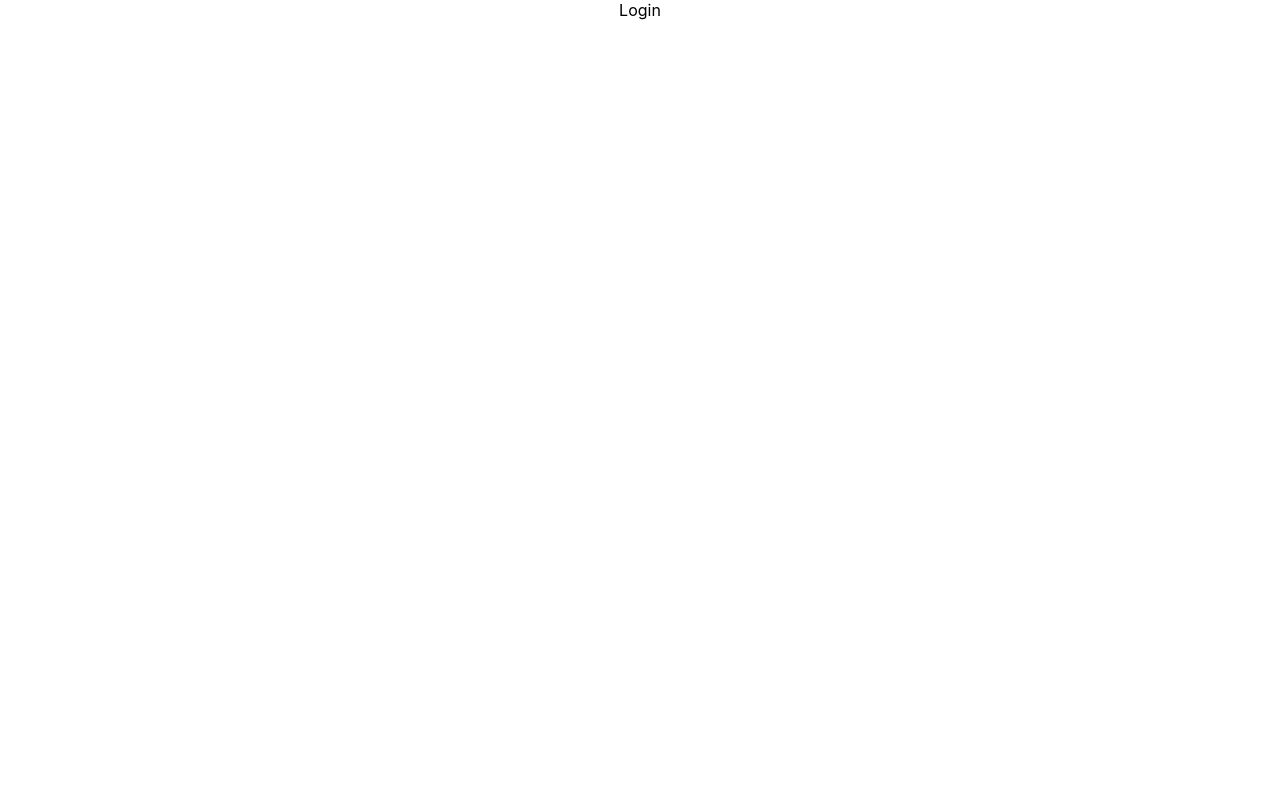
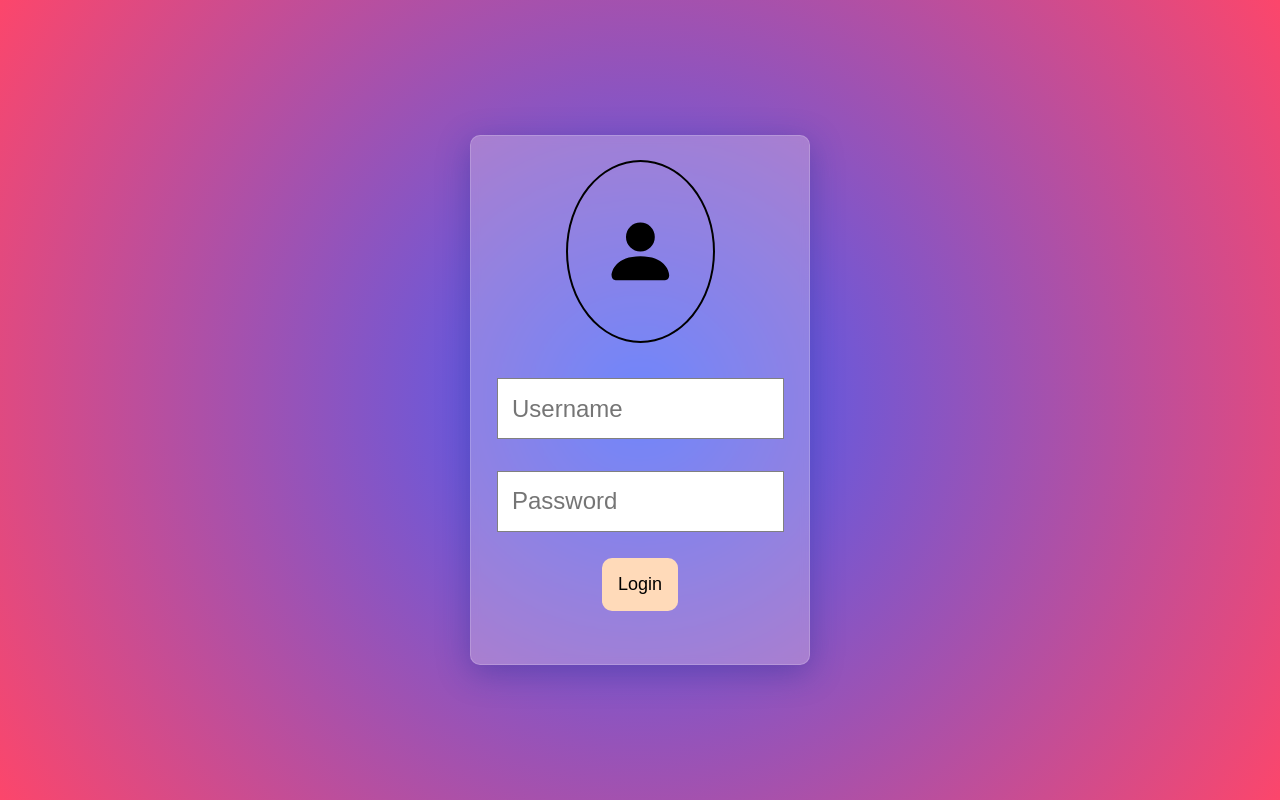
Before and after one commit to sidd-bash/MentorShala2, a React (Create React App) app: page /login in a window 1280 px wide. Built offline with nearby package versions, Linux system fonts and the light colour scheme.

Commit message:
Basic Login Added

```diff
--- a/src/App.js
+++ b/src/App.js
@@ -14,7 +14,7 @@ function App() {
           <Route path="/" element={<Homepage/>}/>
           <Route path="/login" element={<Login/>}/>
           <Route path="/register" element={<Register/>}/>
-          <Route path="/mainpage" element={<MainPage/>}/>
+          <Route path="/main" element={<MainPage/>}/>
           <Route path="/admin" element={<Admin/>}/>
         </Routes>
 
--- a/src/components/HomePage/Homepage.css
+++ b/src/components/HomePage/Homepage.css
@@ -29,6 +29,10 @@
     color:white;
     cursor: pointer;
 }
+.buttons > button > Link{
+    text-decoration: none;
+    color:white;
+}
 .logo{
     width:80px;
 }
@@ -42,25 +46,26 @@
     padding-left:0 10vw;
 }
 .section2 > h1{
-    width: 30vw;
-    font-size: 5vw;
+    width: 80vw;
+    font-size: 3rem;
     /* color: #1434A4; */
-    margin: 0 10vw;
+    margin: 10vw 10vw;
     /* border:2px solid black; */
 }
-.section2 > img{
-
-    width: 2vw;
-    height: 5vw;
+.homepageimage > img{
+    object-fit: contain;
+    width: 100%;
     /* border:2px solid black; */
 }
 .homepageimage{
-    width: 30%;
-    height: 50%;
+    width: 80%;
+    height: 40%;
     display: flex;
     justify-content: center ;
     object-fit: cover;
-    margin-left:10%;
+    /* margin:5%; */
+    padding:2vh;
+    /* border:2px solid black; */
 }
 .section3{
     width:auto;
@@ -114,11 +119,12 @@
     height:10%;
     margin:10%;
     border:none;
+
 }
 .section5{
     display: flex;
     background: paleturquoise;
-    width:50%;
+    width:80%;
     justify-self: center;
     border-radius: 1vh;
     padding:2%;
@@ -129,32 +135,35 @@
 .contactDetails{
     display: flex;
     /* flex-direction: column; */
-    align-items: center;
-    justify-content: space-around;
+    /* align-items: center; */
+    /* justify-content: center; */
     /* border:2px solid black; */
     /* justify-content: space-between; */
 }
-.contactButtons > div{
+.contactButtons{
     display: flex;
     flex-direction: column;
-    margin:5%;
+    /* margin:5%; */
 }
 .contactForm{
     display: flex;
     flex-direction: column;
-    justify-content: space-around;
+    justify-content: center;
     align-items: center;
-    padding: 10%;
+    padding: 2%;
     background: white;
     /* border:2px solid black; */
-    width:30vw;
+    width:100%;
 
+}
+.contactForm > form{
+    padding:10%;
 }
 .contactForm > form > input{
     width:100%;
     border:none;
     border-bottom: 2px solid black;
-    height: 5vh;
+    height: 20%;
     font-size: 2vh;
     margin:2vh;
 }
@@ -166,16 +175,27 @@
     font-size: 2vh;
     margin: 2vh;
 }
+.contactForm > form > button{
+    border:none;
+    background: peachpuff;
+    padding:2vh;
+    font-size:large;
+    cursor: pointer;
+    border-radius: 10px;
+    margin:10px;
+}
 .contactButtons > button{
     border:none;
     background: transparent;
     margin:5%;
-    width:100%;
+
+    /* width:30%; */
+    /* border:2px solid black; */
 
 }
 .contactButtons > button > img{
-    width: 10vh;
-    height: 10vh;
+    width: 15%;
+    /* height: 20%; */
 }
 
 .section6{
@@ -199,12 +219,28 @@
     .contactButtons > button {
         width:50vw;
     }
+    .contactForm{
+        width:100%;
+    }
 }
-.hompepageNavbar{
-    width:10vw;
-    border:40px;
+.homepageNavbar{
+    min-width: 20%;
+    min-height:2vh;
+    padding:2vh;
+    border-radius:40px;
     display: flex;
     justify-content: space-around;
     align-items: center;
-    background: #1433a46a;
+    background: #e6ebfc89;
+    border:1px solid rgba(0, 0, 0, 0.225);
+    position:fixed;
+    bottom:5vh;
 }
+.homepageNavbar > button{
+    width:fit-content;
+    padding:5%;
+    margin:5%;
+    border:none;
+    background: transparent;
+    cursor: pointer;
+}
--- a/src/components/HomePage/Homepage.jsx
+++ b/src/components/HomePage/Homepage.jsx
@@ -8,6 +8,7 @@ import {AiOutlineHome} from 'react-icons/ai'
 import {AiOutlineBook} from 'react-icons/ai'
 import {BsFillChatRightDotsFill} from 'react-icons/bs'
 import {BsFillPersonFill} from 'react-icons/bs'
+import {Link} from 'react-router-dom'
 export default function Homepage() {
     const founders = [
         {
@@ -50,8 +51,8 @@ export default function Homepage() {
                 <img className='logo' src={logo} alt="logo" />
 
             <div className='buttons'>
-                <button>Admin</button>
-                <button>Login</button>
+                <button><Link style={{color:"white",textDecoration:"None"}} to='/admin'>Admin</Link></button>
+                <button><Link style={{color:"white",textDecoration:"None"}} to='/login'>Login</Link></button>
             </div>
 
         </div>
@@ -59,7 +60,7 @@ export default function Homepage() {
         <div className='section2'>
             <h1>Swipe on and study</h1>
             <div className='homepageimage'>
-            <img src="https://images.unsplash.com/photo-1575936123452-b67c3203c357?ixlib=rb-4.0.3&ixid=MnwxMjA3fDB8MHxzZWFyY2h8Mnx8aW1hZ2V8ZW58MHx8MHx8&w=1000&q=80" alt='home page'/>
+                <img src="https://images.unsplash.com/photo-1575936123452-b67c3203c357?ixlib=rb-4.0.3&ixid=MnwxMjA3fDB8MHxzZWFyY2h8Mnx8aW1hZ2V8ZW58MHx8MHx8&w=1000&q=80" alt='home page'/>
             </div>
 
         </div>
--- /dev/null
+++ b/src/components/Login/Login.css
@@ -0,0 +1,81 @@
+@media only screen and (max-width: 900px) {
+    .loginImage{
+        display: none;
+    }
+}
+.login{
+    display: flex;
+    flex-direction: column;
+    justify-content: center;
+    align-items: center;
+    height:100vh;
+    overflow-y: hidden;
+    scrollbar-width: none;;
+    /* border:2px solid black; */
+    background: rgb(63,94,251);
+    background: radial-gradient(circle, rgba(63,94,251,1) 0%, rgba(252,70,107,1) 100%);
+}
+.loginForm{
+
+    height:50vh;
+    width:50%;
+    /* border:2px solid black */
+
+}
+.loginForm > form{
+    display: flex;
+    flex-direction: column;
+    justify-content: center;
+    align-items: center;
+    height:100%;
+    width:100%;
+    /* border:2px solid black; */
+}
+
+.loginForm > form > input{
+    width:20vw;
+    border:none;
+    border: 1px solid gray;
+    height: 10%;
+    font-size: 3vh;
+    margin:2vh;
+    padding:10%;
+}
+.loginForm > form > button{
+    border:none;
+    background: peachpuff;
+    padding:2vh;
+    font-size:large;
+    cursor: pointer;
+    border-radius: 10px;
+    margin:10px;
+}
+
+.loginImage>img{
+    width:100%;
+    height:100%;
+}
+.loginImage{
+    width:50%;
+    height:50%;
+    /* border:2px solid black; */
+    display: flex;
+    justify-content: center;
+    align-items: center;
+    background:none;
+    border:2px solid black;
+    border-radius: 50%;
+}
+.loginFrame{
+    background: rgba( 255, 255, 255, 0.25 );
+box-shadow: 0 8px 32px 0 rgba( 31, 38, 135, 0.37 );
+backdrop-filter: blur( 4px );
+-webkit-backdrop-filter: blur( 4px );
+border-radius: 10px;
+border: 1px solid rgba( 255, 255, 255, 0.18 );
+display: flex;
+    flex-direction: column;
+    justify-content: center;
+    align-items: center;
+    padding:1.5rem;
+}
--- a/src/components/Login/Login.jsx
+++ b/src/components/Login/Login.jsx
@@ -1,7 +1,29 @@
 import React from 'react'
+import './Login.css'
+// import logo from "../../images/logo.png"
+import {BsFillPersonFill} from 'react-icons/bs'
+import { useNavigate } from 'react-router-dom'
+export default function Login() {
+  const navigate = useNavigate();
+  const handleLogin = (e) => {
+    e.preventDefault();
+    navigate('/main')
+    console.log('login')}
+  return (
+    <div className='login'>
+      <div className='loginFrame'>
+        <div className='loginImage'>
+          <BsFillPersonFill style={{width:'6vw',height:'6vw'}}/>
+        </div>
+        <div className='loginForm'>
+          <form onSubmit={handleLogin}>
+            <input type="text" placeholder='Username' />
+            <input type="password" placeholder='Password' />
+            <button>Login</button>
+          </form>
+        </div>
+      </div>
+    </div>
 
-export default function Login() {
-  return (
-    <div>Login</div>
   )
 }
```
